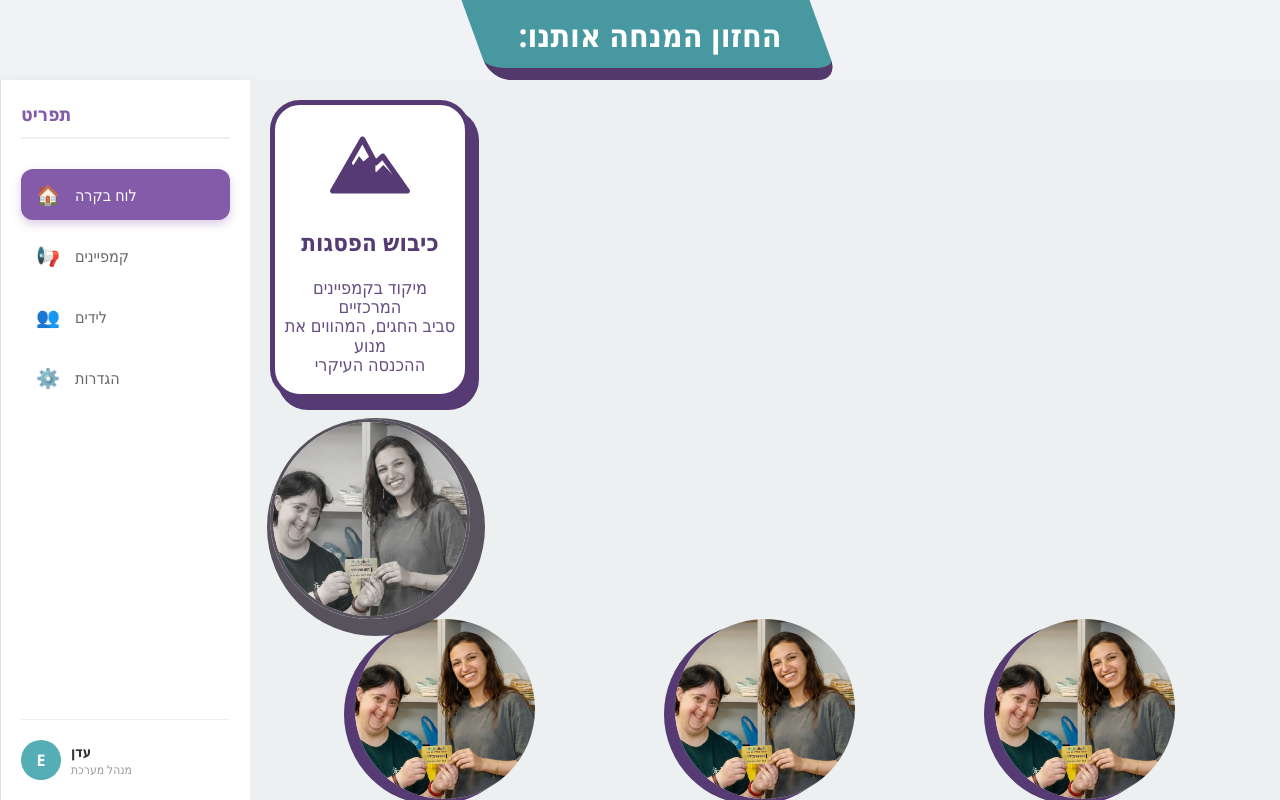
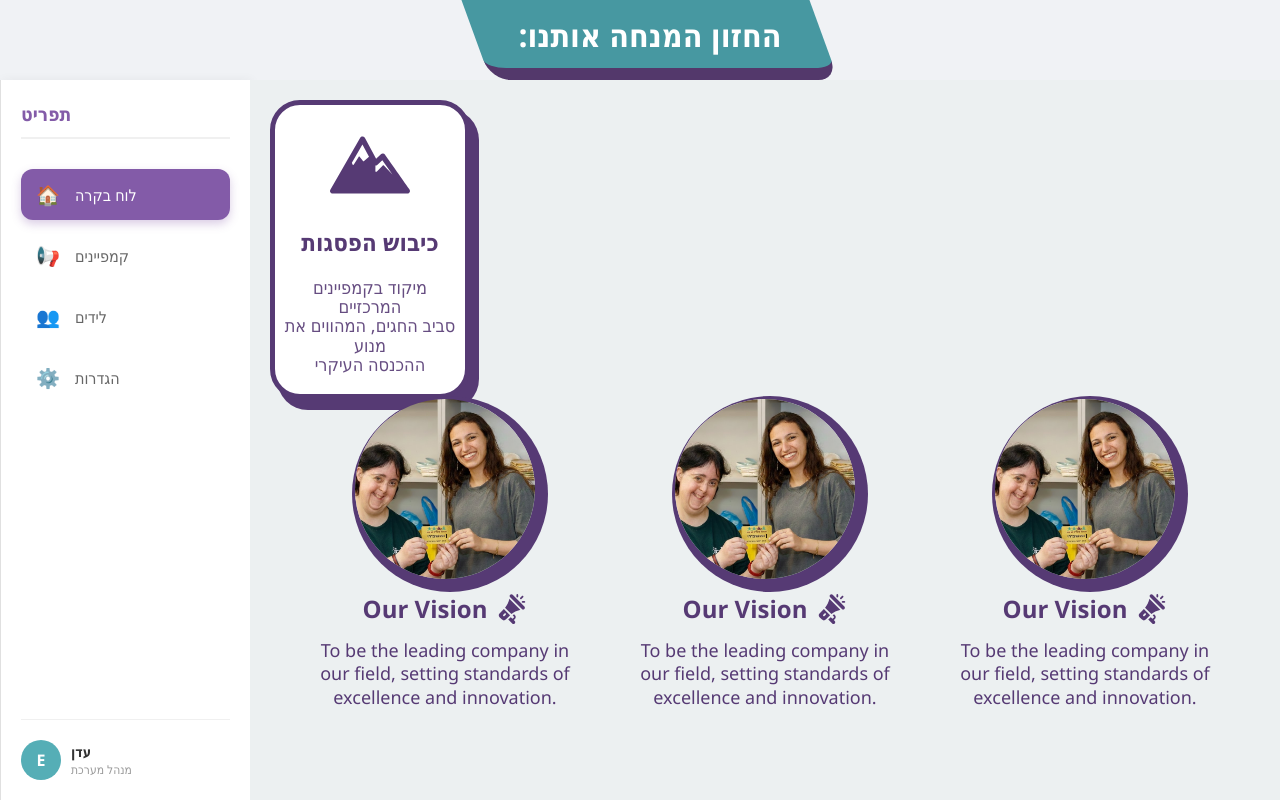
Before and after one commit to eededeedencohen/web-presentation, a React (Vite) app: page / in a window 1280 px wide. Built offline with nearby package versions, Linux system fonts and the light colour scheme.

Commit message:
feat: add VisionCard component with wrapper styling

```diff
--- a/src/components/Cards/VisionCard/VisionCard.jsx
+++ b/src/components/Cards/VisionCard/VisionCard.jsx
@@ -24,8 +24,9 @@ function VisionCard({
           src={imageSrc}
           color={color}
           size="180px"
-          offsetX={-10} // זווית קצת שונה לפי העיצוב בתמונה
+          offsetX={5} // זווית קצת שונה לפי העיצוב בתמונה
           offsetY={5}
+          spread={8}
         />
       </div>
 
--- a/src/pages/Slide/Slide.jsx
+++ b/src/pages/Slide/Slide.jsx
@@ -9,7 +9,7 @@ import SideBlock from "../../components/SideBlock/SideBlock";
 import ShadowCard from "../../components/ShadowCard/ShadowCard";
 
 // ייבוא הרכיב המתוקן
-import CircularShadowImage from "../../components/CircularShadowImage/CircularShadowImage";
+// import CircularShadowImage from "../../components/CircularShadowImage/CircularShadowImage";
 import VisionCard from "../../components/Cards/VisionCard/VisionCard";
 
 // ייבוא התמונה (וודא שהנתיב הזה אכן נכון במבנה התיקיות שלך)
@@ -33,7 +33,7 @@ export default function Slide() {
         <MainBlock>
           <ShadowCard />
           {/* שימוש ברכיב התמונה העגולה */}
-          <CircularShadowImage
+          {/* <CircularShadowImage
             src={exampleImage}
             alt="Example View"
             color="var(--purple)"
@@ -43,7 +43,7 @@ export default function Slide() {
             spread={9}
             className={styles.extraDesign}
             onClick={() => alert("Hi!")}
-          />
+          /> */}
 
           {/* שימוש ברכיב הכרטיס */}
           <div className={styles.visionCardWrapper}>
```
Also changed, not shown: src/App.jsx (+12 -12 lines), src/components/Title/Title.module.css (+0 -14 lines).
